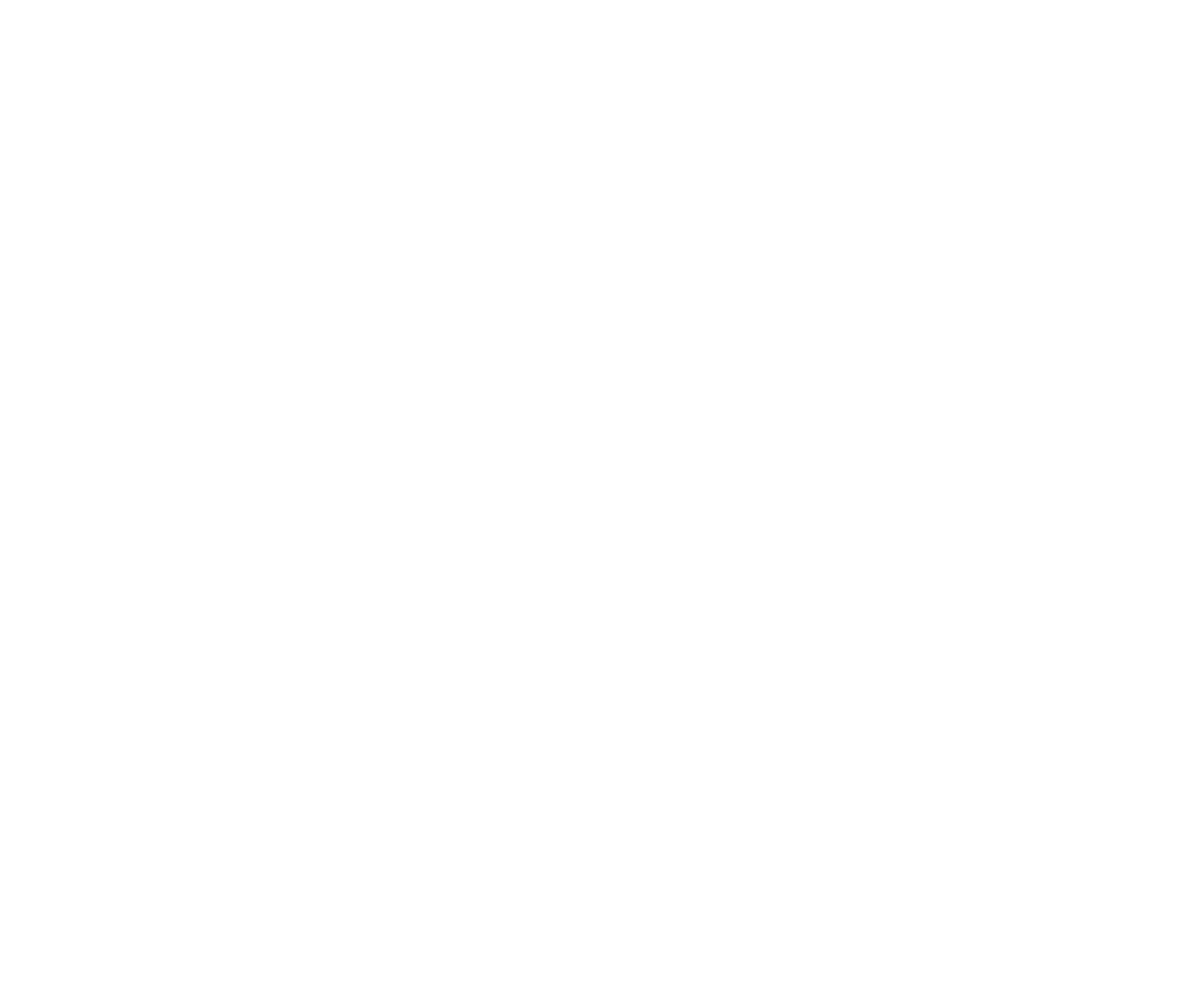
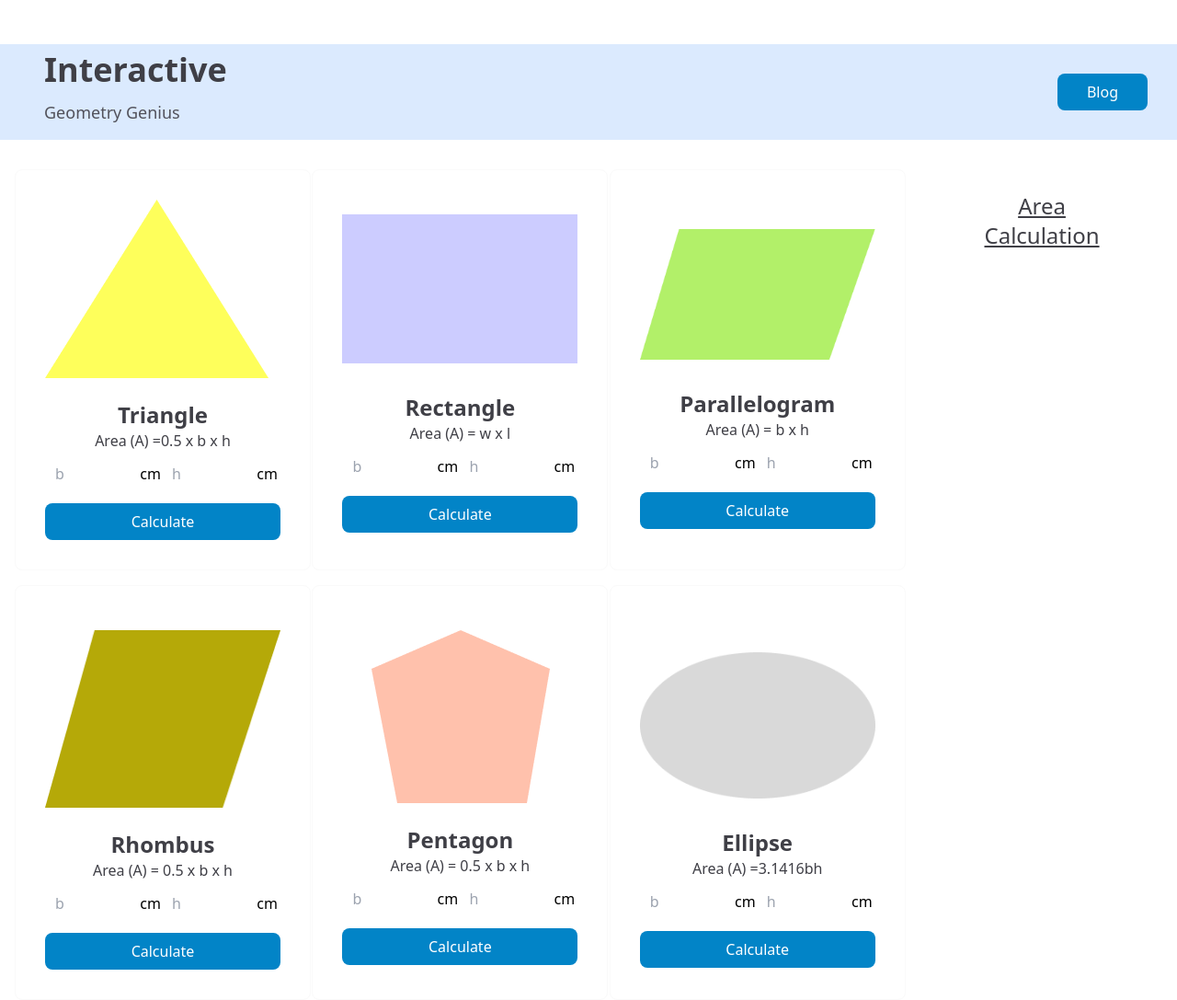
Before and after one commit to taslimaakterpapia/Geometry_Genius, a plain HTML site: page index.html in a window 1280 px wide. Shown: the whole page at 92% size. Before the commit the page ends 800 px from the top, so only its background shows below. Drawn offline with nearby package versions, Linux system fonts and the light colour scheme.

Commit message:
hader section added

```diff
--- a/index.html
+++ b/index.html
@@ -1,12 +1,145 @@
 <!DOCTYPE html>
 <html lang="en">
+
 <head>
     <meta charset="UTF-8">
     <meta http-equiv="X-UA-Compatible" content="IE=edge">
     <meta name="viewport" content="width=device-width, initial-scale=1.0">
+    <script src="https://cdn.tailwindcss.com"></script>
     <title>5th Assignment</title>
 </head>
+
 <body>
+    <header>
 
+        <section>
+            <div class="mt-12 flex justify-between w-full bg-blue-100">
+                <div class="mx-12 py-2 ">
+                    <h2 class="text-4xl font-bold text-zinc-700 "> Interactive <br> <span
+                            class="text-lg font-medium text-zinc-600">Geometry Genius</span>
+                    </h2>
+                </div>
+
+                <div class=" py-8 mx-8 ">
+                    <button class="text-white bg-sky-600 rounded-lg font-medium  px-8 py-2 hover:bg-sky-400">Blog
+                    </button>
+                </div>
+
+            </div>
+        </section>
+
+
+    </header>
+
+
+    <main>
+        <section class="flex">
+            <div class="grid grid-cols-3 gap-4 w-3/4 mx-4 text-center">
+                <div class="bg-white mt-8 mx-auto text-center border border-zinc-50 rounded-lg p-8 hover:bg-rose-400">
+                    <img src="images/triangle.png" alt="">
+                    <h1 class="text-2xl font-bold text-zinc-700 mt-6">Triangle</h1>
+                    <p class="text-base font-normal text-zinc-700">Area (A) =0.5 x b x h</p>
+                    <input class="mb-2 w-24 px-2 mt-3" type="text" placeholder="b">
+                    <span>cm</span>
+                    <input class="mb-2 w-24 px-2 mt-3 " type="text" placeholder="h">
+                    <span>cm</span>
+                    <br>
+                    <button class="w-64 text-white bg-sky-600 rounded-lg font-medium py-2 mt-3">Calculate</button>
+
+                </div>
+
+
+                <div class="bg-white mt-8 mx-auto text-center border border-zinc-50 rounded-lg p-8 hover:bg-cyan-400">
+                    <img class="mt-4" src="images/rectangle.png" alt="">
+                    <h1 class="text-2xl font-bold text-zinc-700 mt-8">Rectangle</h1>
+                    <p class="text-base font-normal text-zinc-700">Area (A) = w x l</p>
+                    <input class="mb-2 w-24 px-2 mt-3" type="text" placeholder="b">
+                    <span>cm</span>
+                    <input class="mb-2 w-24 px-2 mt-3 " type="text" placeholder="h">
+                    <span>cm</span>
+                    <br>
+                    <button class="w-64 text-white bg-sky-600 rounded-lg font-medium py-2 mt-3">Calculate</button>
+
+                </div>
+
+
+                <div
+                    class="bg-white mt-8 mx-auto text-center border border-zinc-50 rounded-lg p-8 hover:bg-yellow-400">
+                    <img class="mt-8" src="images/parallelogram.png" alt="">
+                    <h1 class="text-2xl font-bold text-zinc-700 mt-8">Parallelogram</h1>
+                    <p class="text-base font-normal text-zinc-700">Area (A) = b x h</p>
+                    <input class="mb-2 w-24 px-2 mt-3" type="text" placeholder="b">
+                    <span>cm</span>
+                    <input class="mb-2 w-24 px-2 mt-3 " type="text" placeholder="h">
+                    <span>cm</span>
+                    <br>
+                    <button class="w-64 text-white bg-sky-600 rounded-lg font-medium py-2 mt-3">Calculate</button>
+
+                </div>
+
+                <div class="bg-white mx-auto border border-zinc-50 rounded-lg p-8 hover:bg-rose-400">
+                    <img class="mt-4" src="images/rhombus.png" alt="">
+                    <h1 class="text-2xl font-bold text-zinc-700 mt-6">Rhombus</h1>
+                    <p class="text-base font-normal text-zinc-700">Area (A) = 0.5 x b x h</p>
+                    <input class="mb-2 w-24 px-2 mt-3" type="text" placeholder="b">
+                    <span>cm</span>
+                    <input class="mb-2 w-24 px-2 mt-3 " type="text" placeholder="h">
+                    <span>cm</span>
+                    <br>
+                    <button class="w-64 text-white bg-sky-600 rounded-lg font-medium py-2 mt-3">Calculate</button>
+
+                </div>
+
+
+                <div class="bg-white mx-auto text-center border border-zinc-50 rounded-lg p-8 hover:bg-cyan-400">
+                    <img class="mt-4 mx-8" class="mt-6" src="images/pentagon.png" alt="">
+                    <h1 class="text-2xl font-bold text-zinc-700 mt-6">Pentagon</h1>
+                    <p class="text-base font-normal text-zinc-700">Area (A) = 0.5 x b x h</p>
+                    <input class="mb-2 w-24 px-2 mt-3" type="text" placeholder="b">
+                    <span>cm</span>
+                    <input class="mb-2 w-24 px-2 mt-3 " type="text" placeholder="h">
+                    <span>cm</span>
+                    <br>
+                    <button class="w-64 text-white bg-sky-600 rounded-lg font-medium py-2 mt-3">Calculate</button>
+
+                </div>
+
+
+                <div
+                    class="bg-white mx-auto text-center border border-zinc-50 rounded-lg p-8 hover:bg-yellow-400">
+                    <img class="mt-10 my-8" src="images/ellipse.png" alt="">
+                    <h1 class="text-2xl font-bold text-zinc-700 mt-6">Ellipse</h1>
+                    <p class="text-base font-normal text-zinc-700">Area (A) =3.1416bh</p>
+                    <input class="mb-2 w-24 px-2 mt-3" type="text" placeholder="b">
+                    <span>cm</span>
+                    <input class="mb-2 w-24 px-2 mt-3 " type="text" placeholder="h">
+                    <span>cm</span>
+                    <br>
+                    <button class="w-64 text-white bg-sky-600 rounded-lg font-medium py-2 mt-3">Calculate</button>
+
+                </div>
+
+
+            </div>
+
+            <div class="p-2 mt-12 mx-12">
+                <h2 class="text-2xl font-medium text-center underline text-zinc-700">Area Calculation</h2>
+              </div>
+        </section>
+
+
+
+        </section>
+
+
+
+
+
+
+
+
+
+    </main>
 </body>
+
 </html>
```
